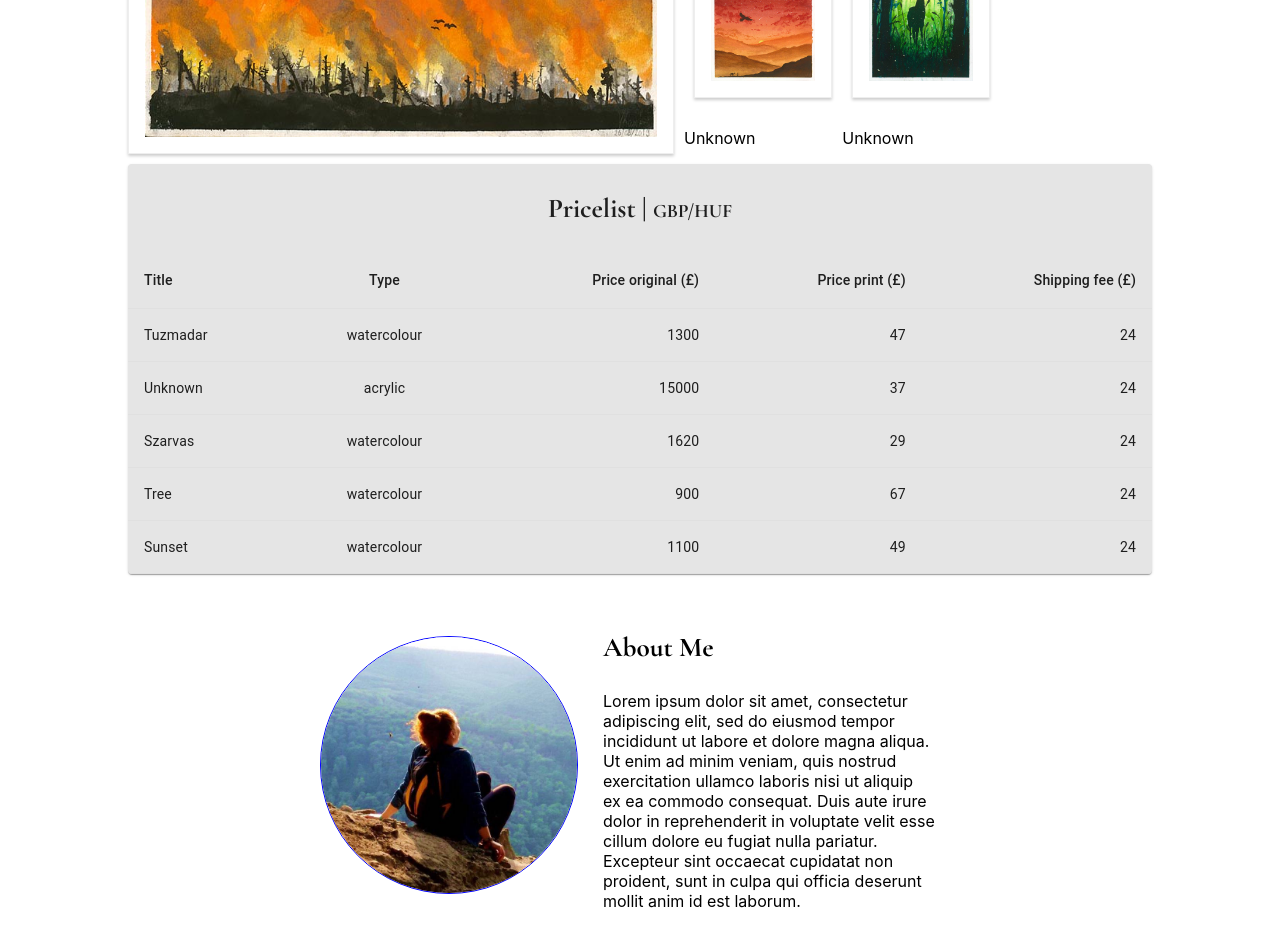
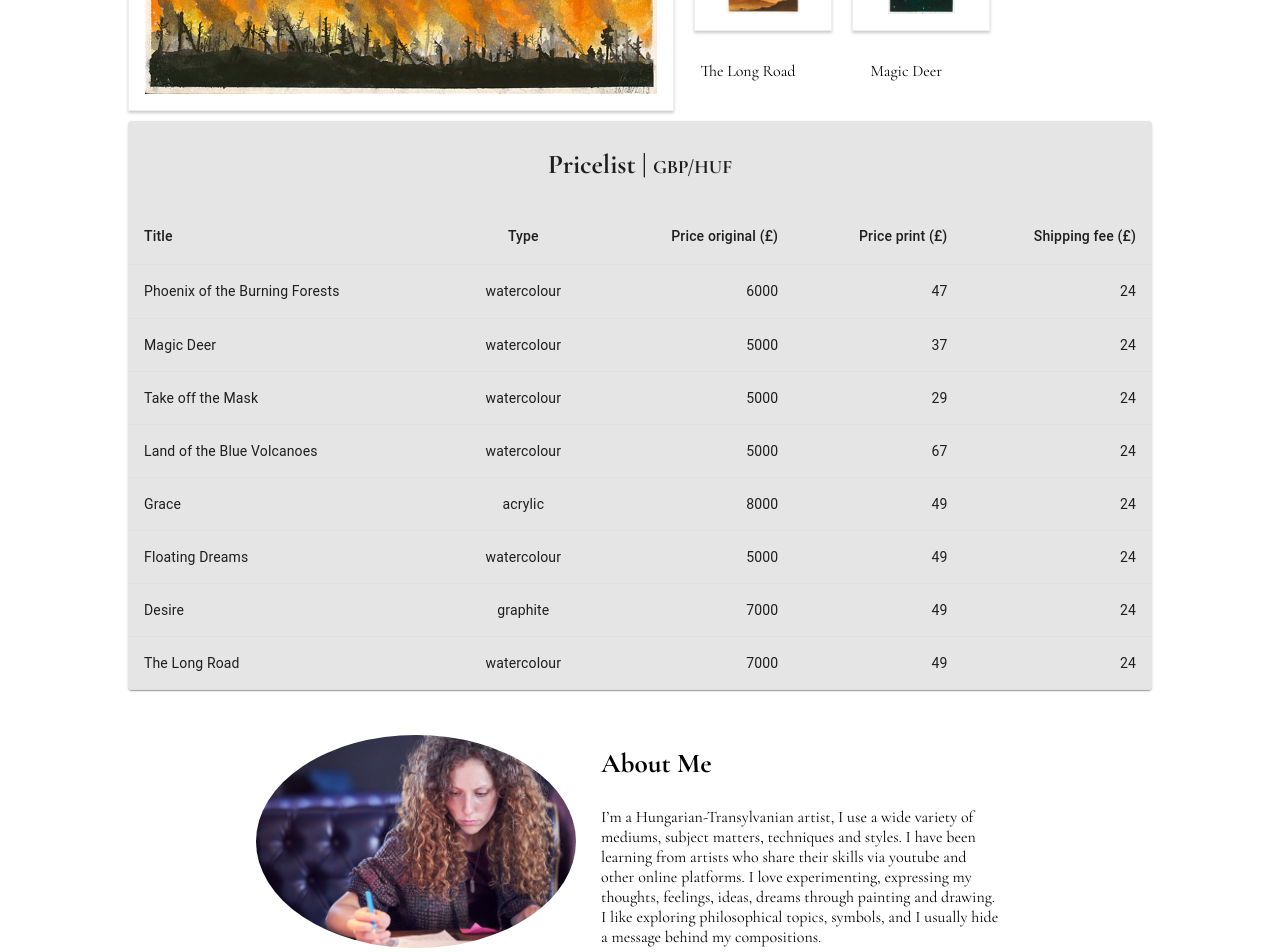
Before and after one commit to andvargas/milla-website, a React (Create React App) app: page / in a window 1280 px wide. Shown: the part 1020-1972 px from the top of the page. Built offline with nearby package versions, Linux system fonts and the light colour scheme.

Commit message:
Fixed images, data

```diff
--- a/src/components/About/About.js
+++ b/src/components/About/About.js
@@ -1,6 +1,6 @@
 import React from 'react';
 
-import profilePic from '../../images/milla.jpg';
+import profilePic from '../../images/about-me.jpg';
 import classes from './About.module.css'
 
 const about = (props) => (
@@ -8,7 +8,7 @@ const about = (props) => (
         <img id={classes.profile} src={profilePic} alt="Kamilla" />
         <div className={classes.text}>
             <h3>About Me</h3>
-            <p>Lorem ipsum dolor sit amet, consectetur adipiscing elit, sed do eiusmod tempor incididunt ut labore et dolore magna aliqua. Ut enim ad minim veniam, quis nostrud exercitation ullamco laboris nisi ut aliquip ex ea commodo consequat. Duis aute irure dolor in reprehenderit in voluptate velit esse cillum dolore eu fugiat nulla pariatur. Excepteur sint occaecat cupidatat non proident, sunt in culpa qui officia deserunt mollit anim id est laborum.</p>
+            <p>I’m a Hungarian-Transylvanian artist, I use a wide variety of mediums, subject matters, techniques and styles. I have been learning from artists who share their skills via youtube and other online platforms. I love experimenting, expressing my thoughts, feelings, ideas, dreams through painting and drawing. I like exploring philosophical topics, symbols, and I usually hide a message behind my compositions.</p>
         </div>
 
     </div>
--- a/src/components/About/About.module.css
+++ b/src/components/About/About.module.css
@@ -1,14 +1,13 @@
 #profile {
-    width: 20vw;
+    width: 25vw;
     height: auto;
     border-radius: 50%;
-    border: 1px solid blue;
     align-self: center;
 }
 .container {
     display: flex;
     padding: 30px;
-    width: 50vw;
+    width: 60vw;
     margin: auto;
 }
 .text {
--- a/src/components/Content/Content.module.css
+++ b/src/components/Content/Content.module.css
@@ -14,3 +14,6 @@ h6 {
   margin-block-end: 10px;
   margin-block-start: 10px;
 }
+p {
+  font-family: 'Cormorant Garamond', sans-serif;
+}
--- a/src/components/Pictures/Smallpic/Smallpic.js
+++ b/src/components/Pictures/Smallpic/Smallpic.js
@@ -5,7 +5,7 @@ import classes from './Smallpic.module.css'
 const smallPic = (props) => (
     <div onClick={props.clicked}>
         <img className={classes.Smallimage} src={props.src} alt={props.title} />
-        <p>{props.title}</p>
+        <p className={classes.Caption}>{props.title}</p>
     </div>
 );
 export default smallPic;
--- a/src/components/Pictures/Smallpic/Smallpic.module.css
+++ b/src/components/Pictures/Smallpic/Smallpic.module.css
@@ -1,14 +1,16 @@
 .Smallimage {
     width: 10.8vw;
+    height: 10.8vw;
     padding: 16px;
     border: 1px solid #eee;
     box-shadow: 0 2px 3px #ccc;
     margin: 10px;
     box-sizing: border-box;
     cursor: pointer;
+    object-fit: contain;
 }
 
-caption {
+.Caption {
     width: 10vw;
     text-align: center;
 }
--- a/src/components/Pictures/Smallpics/Smallpics.js
+++ b/src/components/Pictures/Smallpics/Smallpics.js
@@ -16,7 +16,7 @@ class Smallpics extends Component {
             {
                 id: 1,
                 src: pic1,
-                title: 'Tuzmadar'
+                title: 'Phoenix of the Burning Forests'
             },
             {
                 id: 2,
@@ -26,26 +26,26 @@ class Smallpics extends Component {
             {
                 id: 3,
                 src: pic3,
-                title: 'Unknown'
+                title: 'Floating Dreams'
             },
             {
                 id: 4,
                 src: pic4,
-                title: 'Unknown'
+                title: 'Sunrise'
             },
             {
                 id: 5,
                 src: pic5,
-                title: 'Unknown'
+                title: 'The Long Road'
             },
             {
                 id: 6,
                 src: pic6,
-                title: 'Unknown'
+                title: 'Magic Deer'
             }
         ],
         thumbs: [],
-        selectedThumbSrc: null
+        selectedThumbSrc: null,
     }
 
     imgSelectedHandler = (id) => {
--- a/src/components/Pricelist/Pricelist.js
+++ b/src/components/Pricelist/Pricelist.js
@@ -27,11 +27,14 @@ function createData(name, type, priceOriginal, pricePrint, shipping) {
 }
 
 const rows = [
-    createData('Tuzmadar', 'watercolour', 1300, 47, 24),
-    createData('Unknown', 'acrylic', 15000, 37, 24),
-    createData('Szarvas', 'watercolour', 1620.0, 29, 24),
-    createData('Tree', 'watercolour', 900, 67, 24),
-    createData('Sunset', 'watercolour', 1100, 49, 24),
+    createData('Phoenix of the Burning Forests', 'watercolour', 6000, 47, 24),
+    createData('Magic Deer', 'watercolour', 5000, 37, 24),
+    createData('Take off the Mask', 'watercolour', 5000.0, 29, 24),
+    createData('Land of the Blue Volcanoes', 'watercolour', 5000, 67, 24),
+    createData('Grace', 'acrylic', 8000, 49, 24),
+    createData('Floating Dreams', 'watercolour', 5000, 49, 24),
+    createData('Desire', 'graphite', 7000, 49, 24),
+    createData('The Long Road', 'watercolour', 7000, 49, 24),
 ];
 
 export default function SimpleTable() {
```
Also changed, not shown: src/images/about-me.jpg (added).
